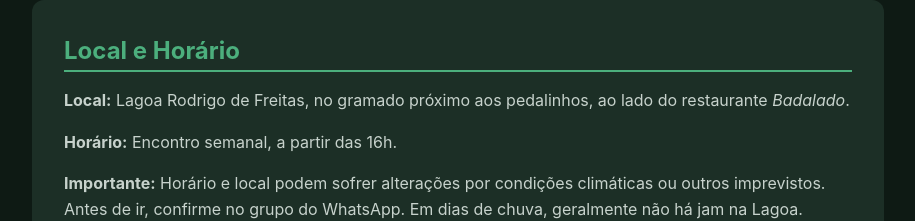
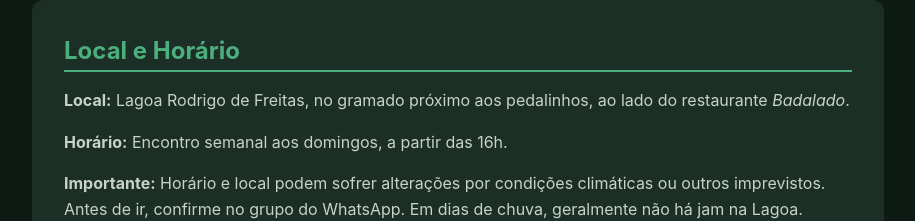
Before and after one commit to dmalta/rioacrojam, a Vue app: page / in a window 1280 px wide. Shown: the part 1900-2121 px from the top of the page, without its empty margins (182-1097 px from the left). Built offline with nearby package versions, Linux system fonts and the light colour scheme.

Commit message:
Clarifies weekly gathering occurs on Sundays

```diff
--- a/src/i18n.js
+++ b/src/i18n.js
@@ -39,7 +39,7 @@ const messages = {
     locationLabel: 'Local:',
     locationText: 'Lagoa Rodrigo de Freitas, no gramado próximo aos pedalinhos, ao lado do restaurante <em>Badalado</em>.',
     timeLabel: 'Horário:',
-    timeText: 'Encontro semanal, a partir das 16h.',
+    timeText: 'Encontro semanal aos domingos, a partir das 16h.',
     importantLabel: 'Importante:',
     importantText: 'Horário e local podem sofrer alterações por condições climáticas ou outros imprevistos. Antes de ir, confirme no grupo do WhatsApp. Em dias de chuva, geralmente não há jam na Lagoa.',
     amenitiesLabel: 'Amenidades:',
@@ -83,7 +83,7 @@ const messages = {
     locationLabel: 'Lugar:',
     locationText: 'Lagoa Rodrigo de Freitas, en el césped cerca de los botes a pedal, junto al restaurante <em>Badalado</em>.',
     timeLabel: 'Horario:',
-    timeText: 'Encuentro semanal, a partir de las 16:00.',
+    timeText: 'Encuentro semanal los domingos, a partir de las 16:00.',
     importantLabel: 'Importante:',
     importantText: 'El horario y el lugar pueden cambiar por condiciones climáticas u otros imprevistos. Antes de ir, confirma en el grupo de WhatsApp. En días de lluvia, normalmente no hay jam en la Lagoa.',
     amenitiesLabel: 'Amenidades:',
@@ -127,7 +127,7 @@ const messages = {
     locationLabel: 'Location:',
     locationText: 'Lagoa Rodrigo de Freitas, on the grass near the pedal boats, next to the <em>Badalado</em> restaurant.',
     timeLabel: 'Time:',
-    timeText: 'Weekly gathering, starting at 4:00 PM.',
+    timeText: 'Weekly gathering on Sundays, starting at 4:00 PM.',
     importantLabel: 'Important:',
     importantText: 'Time and location may change due to weather conditions or other unforeseen circumstances. Before going, please check the WhatsApp group. On rainy days, there is usually no jam at the Lagoa.',
     amenitiesLabel: 'Amenities:',
```
